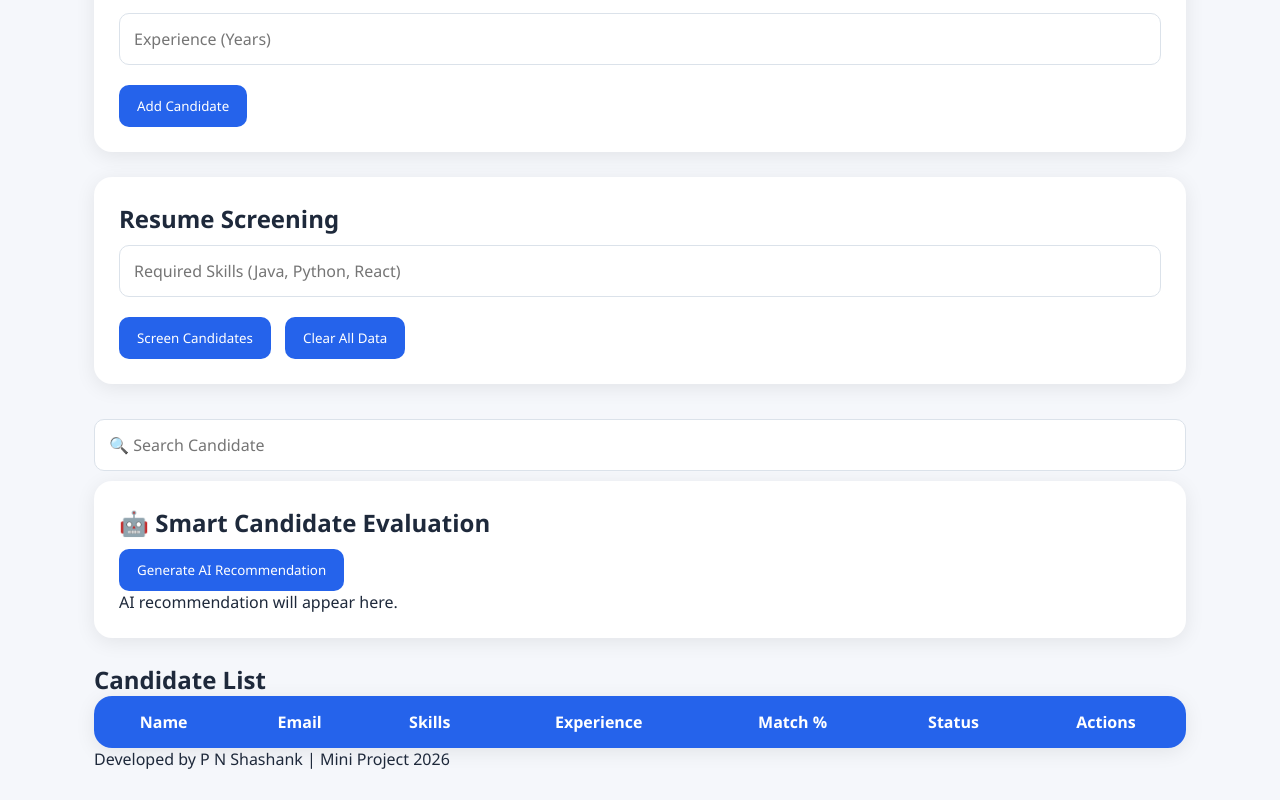
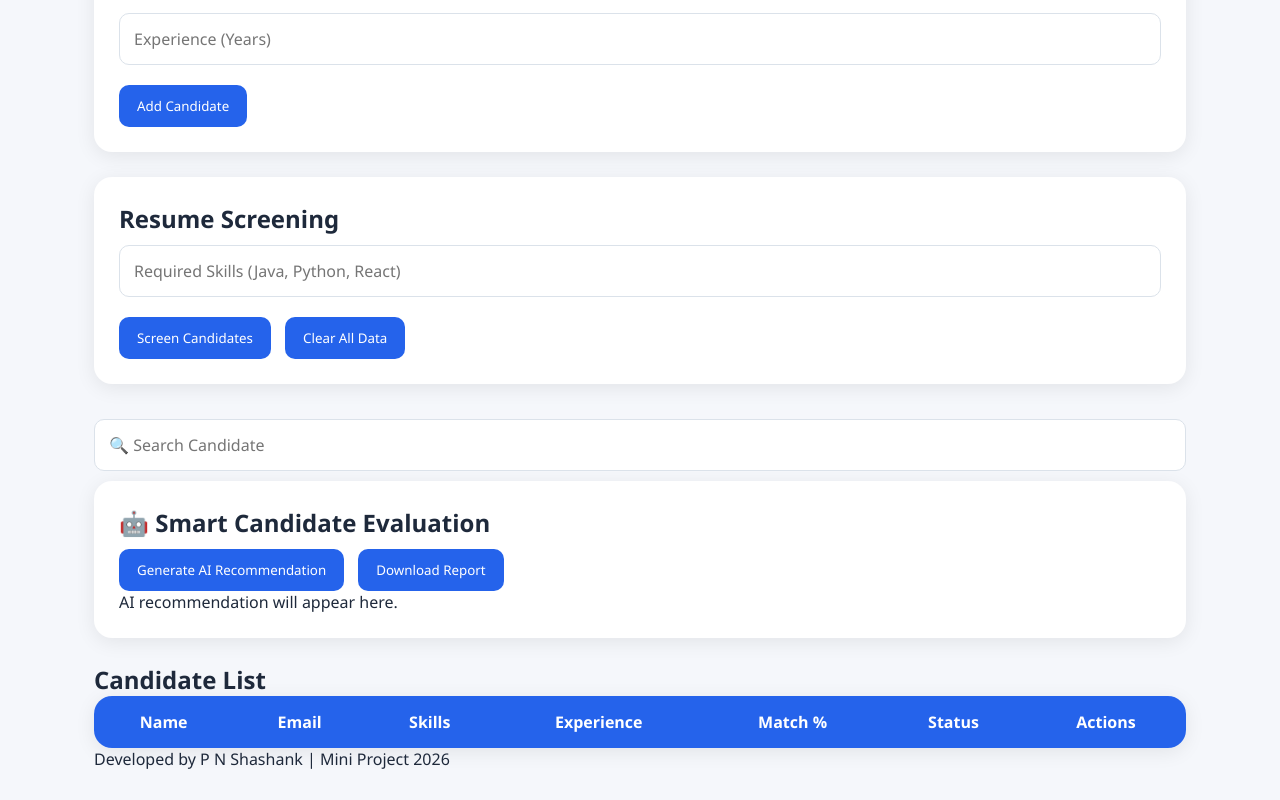
Before and after one commit to shashanknagabhushana/Mini-Project, a plain HTML site: page index.html in a window 1280 px wide. Shown: the part 708-1508 px from the top of the page. Drawn offline with Linux system fonts and the light colour scheme.

Commit message:
Update index.html

```diff
--- a/index.html
+++ b/index.html
@@ -70,7 +70,9 @@
     <button onclick="generateAIReport()">
         Generate AI Recommendation
     </button>
-
+    <button onclick="downloadReport()">
+    Download Report
+</button>
     <div id="aiResult" class="ai-result">
         AI recommendation will appear here.
     </div>
```
